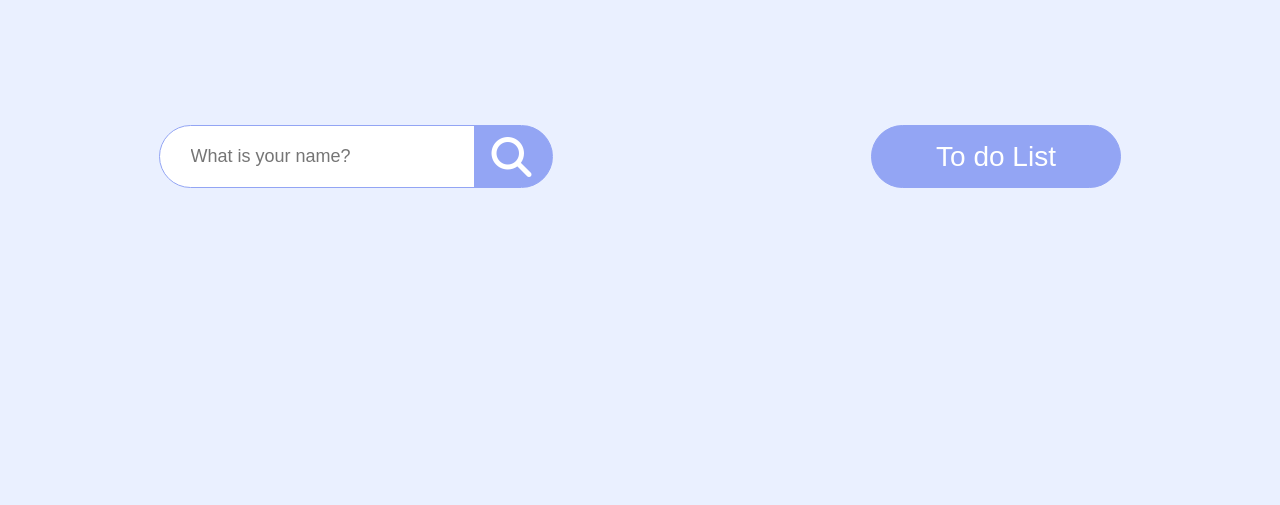
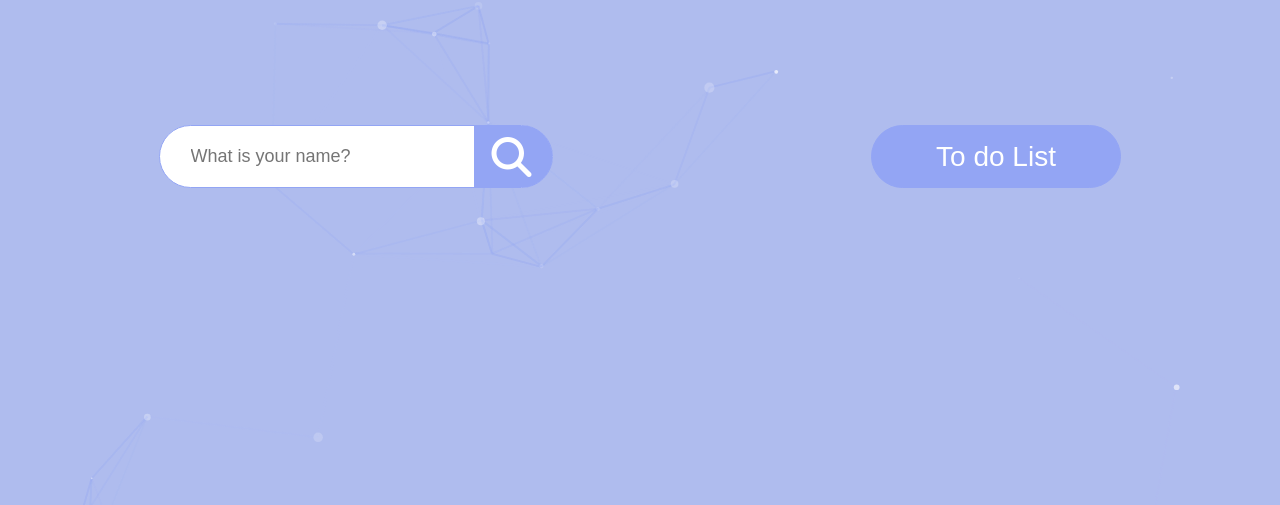
Before and after one commit to 27Lia/Momentum, a plain HTML site: page index.html in a window 1280 px wide. Shown: the top 505 px of the page. Drawn offline with nearby package versions, Linux system fonts and the light colour scheme; no server answers.

Commit message:
feat:파티클라이브러리추가적용

```diff
--- a/css/style.css
+++ b/css/style.css
@@ -76,7 +76,7 @@ header {
 }
 
 .other {
-    margin-top: 300px;
+    margin-top: 350px;
     display: flex;
     flex-direction: column;
     align-items: center;
@@ -99,16 +99,6 @@ header {
     font-size: 170px;
     color: #fff;
 
-}
-
-.quotescontainer {
-    line-height: 26px;
-}
-#quotes {
-    font-size: 20px;
-    line-height: 28px;
-    width: 380px;
-    color: #83677d;
 }
 
 /* modal */
@@ -323,8 +313,11 @@ li > span {
  .footprints img {
     position: fixed;
 }
-
-/* 기타 */
-.etc {
-    background: linear-gradient(to left, #1f3fa7 20%, transparent 20%);
+#particles-js {
+    width: 100%;
+    height: 100%;
+    position: fixed;
+    top: 0;
+    z-index: -1;
+    background-color: #95a4e7ae;
 }
--- a/index.html
+++ b/index.html
@@ -8,11 +8,12 @@
     <script src="https://kit.fontawesome.com/1d13e6db91.js" crossorigin="anonymous"></script>
     <title>To Do List</title>
     <link rel="stylesheet" href="css/style.css">
-    <link rel="stylesheet" href="css/rain.css">
 
 </head>
 
 <body id="weatherimg">
+    <div id="particles-js"></div>
+
     <header class="container">
         <form class="hidden" id="login-form">
             <input required maxlength="15" type="text" placeholder="What is your name?" class="nameinput">
@@ -75,12 +76,16 @@
     <!-- 스크립트파일 -->
     <script src="js/greeting.js"></script>
     <script src="js/clock.js"></script>
-    <script src="js/quotes.js"></script>
     <script src="js/todo.js"></script>
     <script src="js/weatherapi.js" type="module"></script>
     <script src="js/weather.js" type="module"></script>
+    <script src="https://cdn.jsdelivr.net/particles.js/2.0.0/particles.min.js"></script>
 
-
+    <script>
+        particlesJS.load('particles-js', 'particles.json', function() {
+          console.log('particles.js loaded - callback');
+        });
+      </script>
 </body>
 
 </html>
--- a/js/quotes.js
+++ /dev/null
@@ -1,22 +0,0 @@
-
-fetch('https://api.qwer.pw/request/helpful_text?apikey=guest')
-  .then(response => response.json())
-  .then(data => {
-    const respondObj = data[1];
-    if (respondObj && respondObj.respond) {
-      const respond = respondObj.respond;
-      if (respond.length <=100) {
-        const quotes = document.getElementById('quotes');
-        quotes.textContent = respond;
-      }
-      else if (respond.length >= 101){
-        const quoteserror = document.getElementById('quotes');
-        quoteserror.textContent = "한 번 실패와 영원한 실패를 혼동하지 마라. - F.스콧 핏제랄드"
-      }
-    } else {
-      console.error('명언 데이터를 가져오는 데 실패했습니다.');
-    }
-  })
-  .catch(error => {
-    console.error('API 요청 실패:', error);
-  });
--- a/js/weather.js
+++ b/js/weather.js
@@ -74,12 +74,6 @@ function createSnow() {
   snow_init();
 }
 
-// 아무것도 아닌 날씨
-function etc() {
-  const etcEl = document.querySelector('body');
-  etcEl.style.backgroundColor = '#6886C5';
-}
-
 // 날씨 데이터를 처리하는 함수
 function handleWeatherData(weather) {
   if (weather === "Rain") {   //Rain 경우
@@ -99,9 +93,6 @@ function handleWeatherData(weather) {
   else if (weather === "Snow") { // Snow경우
     createSnow()
   }
-  else {
-    etc()
-  }
 }
 
 export { handleWeatherData };
--- /dev/null
+++ b/particles.json
@@ -0,0 +1,110 @@
+{
+  "particles": {
+      "number": {
+          "value": 28,
+          "density": {
+              "enable": true,
+              "value_area": 800
+          }
+      },
+      "color": {
+          "value": "#ffffff"
+      },
+      "shape": {
+          "type": "circle",
+          "stroke": {
+              "width": 0,
+              "color": "#000000"
+          },
+          "polygon": {
+              "nb_sides": 5
+          },
+          "image": {
+              "src": "img/github.svg",
+              "width": 100,
+              "height": 100
+          }
+      },
+      "opacity": {
+          "value": 0.7,
+          "random": true,
+          "anim": {
+              "enable": true,
+              "speed": 1,
+              "opacity_min": 0.1,
+              "sync": false
+          }
+      },
+      "size": {
+          "value": 5,
+          "random": true,
+          "anim": {
+              "enable": true,
+              "speed": 4,
+              "size_min": 0.1,
+              "sync": false
+          }
+      },
+      "line_linked": {
+          "enable": true,
+          "distance": 200,
+          "color": "#8ca0f2",
+          "opacity": 0.4,
+          "width": 2
+      },
+      "move": {
+          "enable": true,
+          "speed": 4,
+          "direction": "none",
+          "random": true,
+          "straight": false,
+          "out_mode": "out",
+          "bounce": true,
+          "attract": {
+              "enable": true,
+              "rotateX": 600,
+              "rotateY": 1200
+          }
+      }
+  },
+  "interactivity": {
+      "detect_on": "window",
+      "events": {
+          "onhover": {
+              "enable": true,
+              "mode": "repulse"
+          },
+          "onclick": {
+              "enable": true,
+              "mode": "bubble"
+          },
+          "resize": true
+      },
+      "modes": {
+          "grab": {
+              "distance": 400,
+              "line_linked": {
+                  "opacity": 1
+              }
+          },
+          "bubble": {
+              "distance": 400,
+              "size": 40,
+              "duration": 2,
+              "opacity": 8,
+              "speed": 3
+          },
+          "repulse": {
+              "distance": 400,
+              "duration": 1
+          },
+          "push": {
+              "particles_nb": 4
+          },
+          "remove": {
+              "particles_nb": 2
+          }
+      }
+  },
+  "retina_detect": true
+}
```
Also changed, not shown: css/rain.css (deleted).
